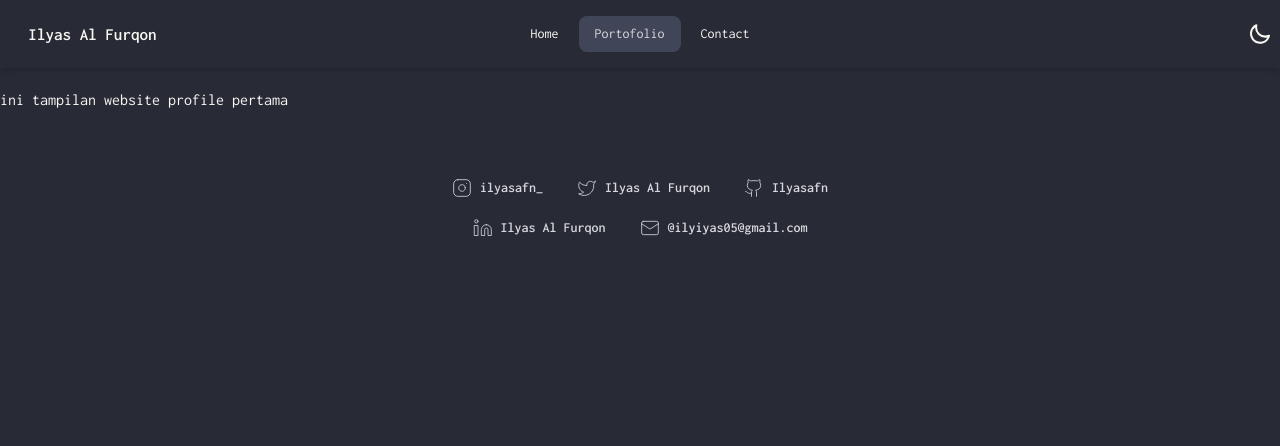
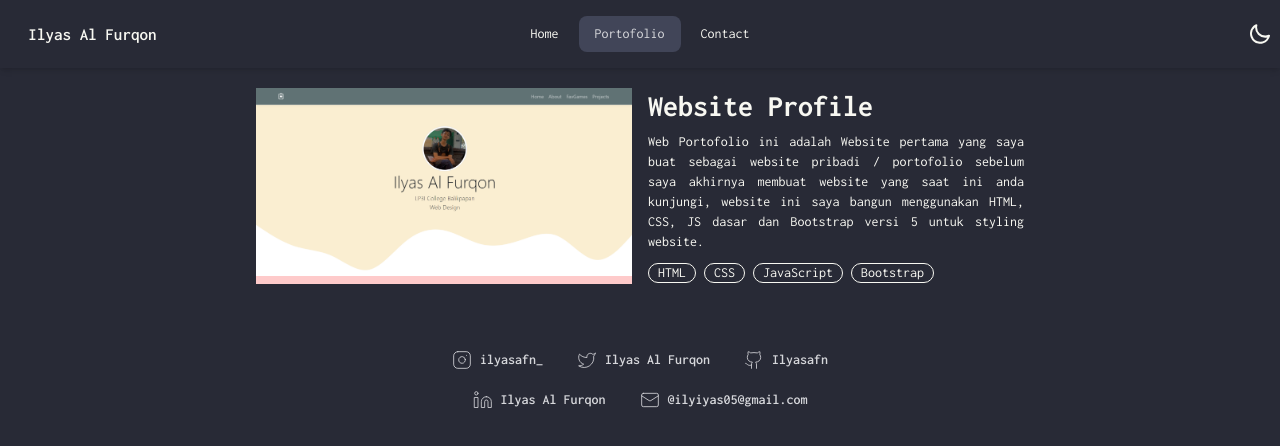
Before and after one commit to Ilyasafn/Ilyasafn.github.io, a React (Vite) app: page /#/portofolio/websitepertama in a window 1280 px wide. Shown: the top 446 px of the page. Built offline with nearby package versions, Linux system fonts and the light colour scheme.

Commit message:
menambah pages detail pada portofolio

```diff
--- a/src/pages/Home.jsx
+++ b/src/pages/Home.jsx
@@ -4,7 +4,7 @@ const Home = () => {
       <div className="flex flex-col justify-center items-center flex-1 space-y-4">
         <article>
           {/* Data Diri */}
-          <div className="flex flex-col justify-center items-center max-w-[350px] md:max-w-full w-full ">
+          <div className="flex flex-col justify-center items-center max-w-[350px] md:max-w-full w-full">
             <h1 className="font-semibold md:text-5xl sm:text-4xl text-3xl">Hallo Dunia!</h1>
             <h4 className="md:text-2xl sm:text-xl text-lg">Saya Ilyas Al Furqon,</h4>
             <h2 className="font-bold md:text-3xl sm:text-2xl text-xl">Software Engineer Student;</h2>
--- a/src/pages/Portofolio.jsx
+++ b/src/pages/Portofolio.jsx
@@ -5,25 +5,25 @@ const Portofolio = () => {
     {
       photos: "/img/WebPorto1st.png",
       project: "Website Profile",
-      desc: "Website profile yang saya buat waktu awal belajar coding HTML, CSS, JS.",
+      desc: "Web Portofolio ini adalah Website pertama yang saya buat sebagai website pribadi / portofolio",
       button: "/portofolio/websitepertama",
     },
     {
       photos: "/img/WebsitePorto.png",
       project: "Website Profile",
-      desc: "Website profile pertama yang saya kerjakan dengan ReactJS.",
+      desc: "Website ini adalah projek pertama yang saya kerjakan menggunakan ReactJS",
       button: "/portofolio/webprofile",
     },
     {
       photos: "/img/PHPCrud.png",
       project: "Website CRUD",
-      desc: "Website CRUD yang dibangun dengan bahasa PHP, di tujukan untuk menyelesaikan tugas kuliah.",
+      desc: "Website yang dibangun menggunakan bahasa PHP Native dan pada database nya menggunakan bahasa MySql",
       button: "/portofolio/websitecrud",
     },
     {
       photos: "/img/WebHotel.png",
       project: "Website Hotel",
-      desc: "Website Hotel ini dibangun dengan bahasa PHP, dikerjakan dengan kelompok untuk menyelesaikan tugas kuliah.",
+      desc: "Website ini dibangun menggunakan PHP Native dan Bootstrap,",
       button: "/portofolio/webhotel",
     },
   ];
--- a/src/pages/portofolio/WebHotel.jsx
+++ b/src/pages/portofolio/WebHotel.jsx
@@ -1,5 +1,26 @@
 const WebHotel = () => {
-  return <div>ini web hotel</div>;
+  return (
+    <div className="flex flex-col justify-center items-center flex-1 space-y-4">
+      <div className="">
+        <div className="grid grid-cols-1 md:grid-cols-2 gap-4 max-w-[350px] md:max-w-3xl w-full">
+          <div className="">
+            <img src="/img/WebHotel.png" alt="" />
+          </div>
+          <div className="space-y-2">
+            <h2 className="font-bold md:text-3xl sm:text-2xl text-xl">Website Hotel</h2>
+            <p className="text-sm text-justify">
+              Website ini dibangun menggunakan PHP Native dan Bootstrap, dikerjakan dengan tim / kelompok untuk memenuhi tugas kuliah, yang dimana website ini dibangun menggunakan bahasa PHP Native dan beberapa sentuhan Bootstrap untuk
+              styling nya.
+            </p>
+            <div className="space-x-2">
+              <span className="badge badge-outline">PHP</span>
+              <span className="badge badge-outline">Bootstrap</span>
+            </div>
+          </div>
+        </div>
+      </div>
+    </div>
+  );
 };
 
 export default WebHotel;
--- a/src/pages/portofolio/WebPortofolio.jsx
+++ b/src/pages/portofolio/WebPortofolio.jsx
@@ -1,5 +1,27 @@
 const WebPortofolio = () => {
-  return <div>ini tampilan website portofolio saat ini</div>;
+  return (
+    <div className="flex flex-col justify-center items-center flex-1 space-y-4">
+      <div className="">
+        <div className="grid grid-cols-1 md:grid-cols-2 gap-4 max-w-[350px] md:max-w-3xl w-full">
+          <div className="">
+            <img src="/img/WebsitePorto.png" alt="" />
+          </div>
+          <div className="space-y-2">
+            <h2 className="font-bold md:text-3xl sm:text-2xl text-xl">Website Profile</h2>
+            <p className="text-sm text-justify">
+              Website ini adalah projek pertama yang saya kerjakan menggunakan ReactJS dan menggunakan styling dari Tailwind CSS dan DaisyUi serta beberapa framework lain sebagai pemanis, website ini sebenarnya adalah tugas kuliah, tetapi
+              saya jadikan sebagai website portofolio untuk saat ini.
+            </p>
+            <div className="space-x-2">
+              <span className="badge badge-outline">ReactJS</span>
+              <span className="badge badge-outline">Tailwind</span>
+              <span className="badge badge-outline">DaisyUi</span>
+            </div>
+          </div>
+        </div>
+      </div>
+    </div>
+  );
 };
 
 export default WebPortofolio;
--- a/src/pages/portofolio/WebsiteCrud.jsx
+++ b/src/pages/portofolio/WebsiteCrud.jsx
@@ -1,5 +1,27 @@
 const WebsiteCrud = () => {
-  return <div>ini tampilan website crud php</div>;
+  return (
+    <div className="flex flex-col justify-center items-center flex-1 space-y-4">
+      <div className="">
+        <div className="grid grid-cols-1 md:grid-cols-2 gap-4 max-w-[350px] md:max-w-3xl w-full">
+          <div className="">
+            <img src="/img/PHPCrud.png" alt="" />
+          </div>
+          <div className="space-y-2">
+            <h2 className="font-bold md:text-3xl sm:text-2xl text-xl">Website crud data pegawai</h2>
+            <p className="text-sm text-justify">
+              Website yang dibangun menggunakan bahasa PHP Native dan pada database nya menggunakan bahasa MySql untuk memanipulasi data yang ada pada database, website ini di bangun untuk memenuhi tugas kuliah, di styling menggunakan
+              TailwindCSS dan DaisyUi.
+            </p>
+            <div className="space-x-2">
+              <span className="badge badge-outline">PHP</span>
+              <span className="badge badge-outline">Tailwind</span>
+              <span className="badge badge-outline">DaisyUi</span>
+            </div>
+          </div>
+        </div>
+      </div>
+    </div>
+  );
 };
 
 export default WebsiteCrud;
--- a/src/pages/portofolio/WebsiteProfilePertama.jsx
+++ b/src/pages/portofolio/WebsiteProfilePertama.jsx
@@ -1,5 +1,28 @@
 const WebsiteProfilePertama = () => {
-  return <div>ini tampilan website profile pertama</div>;
+  return (
+    <div className="flex flex-col justify-center items-center flex-1 space-y-4">
+      <div className="">
+        <div className="grid grid-cols-1 md:grid-cols-2 gap-4 max-w-[350px] md:max-w-3xl w-full">
+          <div className="bg-cover bg-center bg-red-200">
+            <img src="/img/WebPorto1st.png" alt="" />
+          </div>
+          <div className="space-y-2">
+            <h2 className="font-bold md:text-3xl sm:text-2xl text-xl">Website Profile</h2>
+            <p className="text-sm text-justify">
+              Web Portofolio ini adalah Website pertama yang saya buat sebagai website pribadi / portofolio sebelum saya akhirnya membuat website yang saat ini anda kunjungi, website ini saya bangun menggunakan HTML, CSS, JS dasar dan
+              Bootstrap versi 5 untuk styling website.
+            </p>
+            <div className="space-x-2 ">
+              <span className="badge badge-outline">HTML</span>
+              <span className="badge badge-outline">CSS</span>
+              <span className="badge badge-outline">JavaScript</span>
+              <span className="badge badge-outline">Bootstrap</span>
+            </div>
+          </div>
+        </div>
+      </div>
+    </div>
+  );
 };
 
 export default WebsiteProfilePertama;
```
